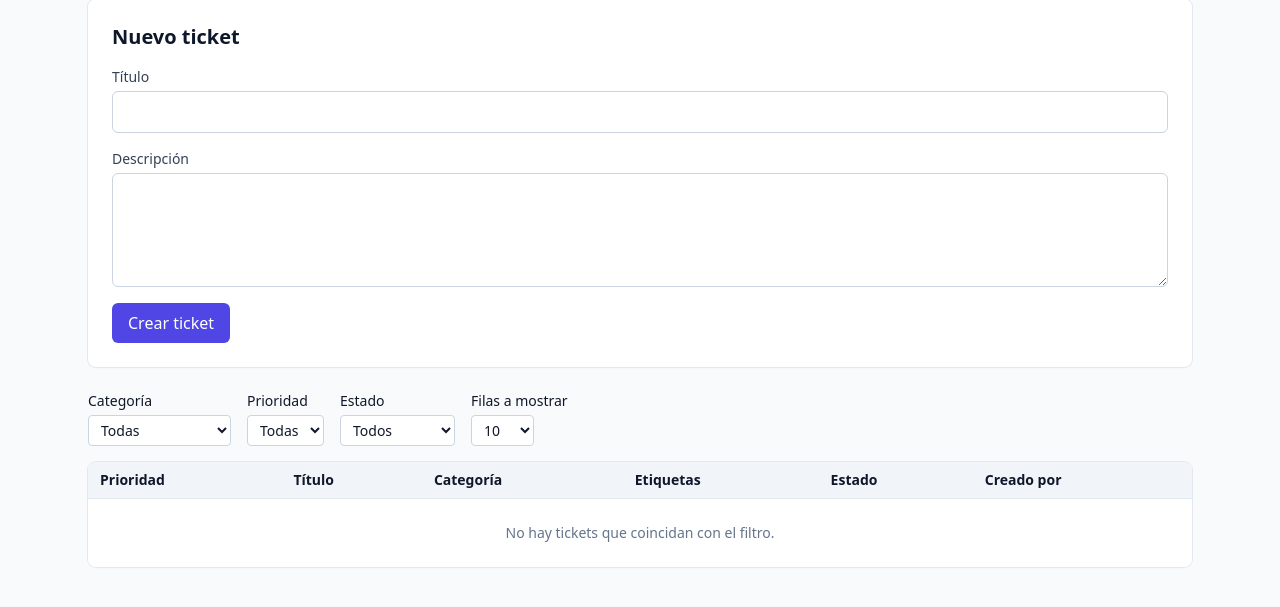
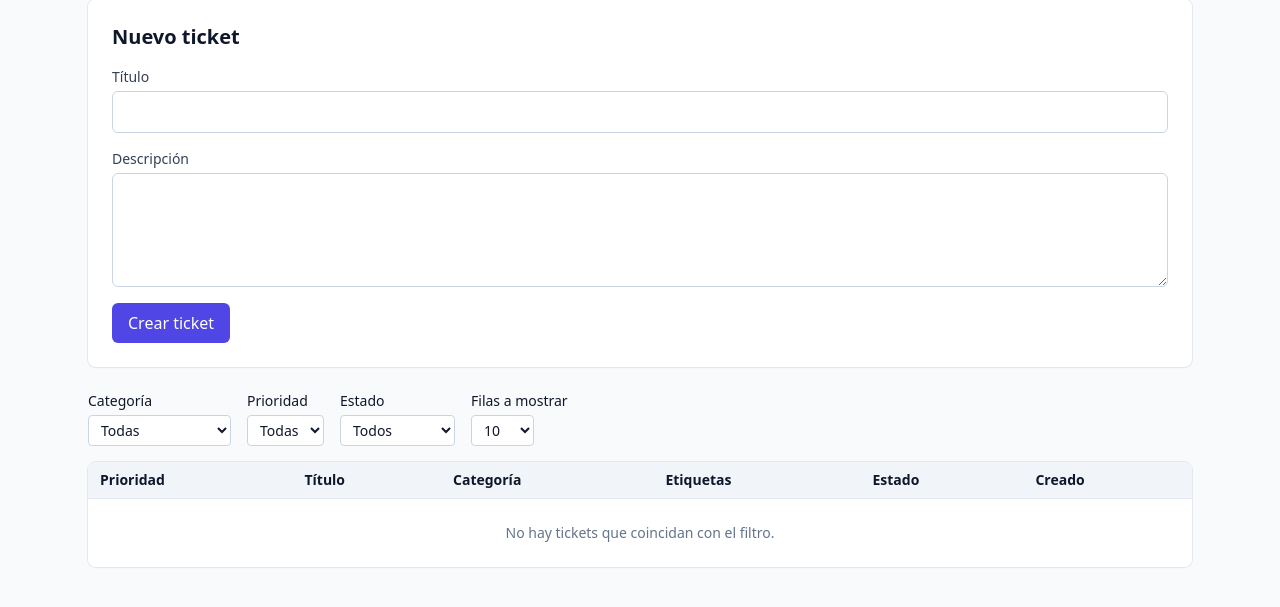
Before and after one commit to nfierroj/triagebot-template, a FastAPI app: page / in a window 1280 px wide. Shown: the part 125-732 px from the top of the page. Run offline with FastAPI, Linux system fonts and the light colour scheme; data that the repository does not hold is empty; some libraries are stand-ins or nearby versions.

Commit message:
Renombra la cabecera de la sexta columna a «Creado»
Co-Authored-By: Claude Sonnet 5.5 <noreply@anthropic.com>
Claude-Session: https://claude.ai/code/session_01TWEdnP2oXU1beWGskmpNMW

```diff
--- a/templates/_tickets_table.html
+++ b/templates/_tickets_table.html
@@ -12,7 +12,7 @@
       <th class="px-3 py-2 text-left text-sm font-semibold">Categoría</th>
       <th class="px-3 py-2 text-left text-sm font-semibold">Etiquetas</th>
       <th class="px-3 py-2 text-left text-sm font-semibold">Estado</th>
-      <th class="px-3 py-2 text-left text-sm font-semibold">Creado por</th>
+      <th class="px-3 py-2 text-left text-sm font-semibold">Creado</th>
     </tr>
   </thead>
   <tbody id="tickets-table-body">
```
Also changed, not shown: tests/test_tickets_table.py (+1 -1 lines).
